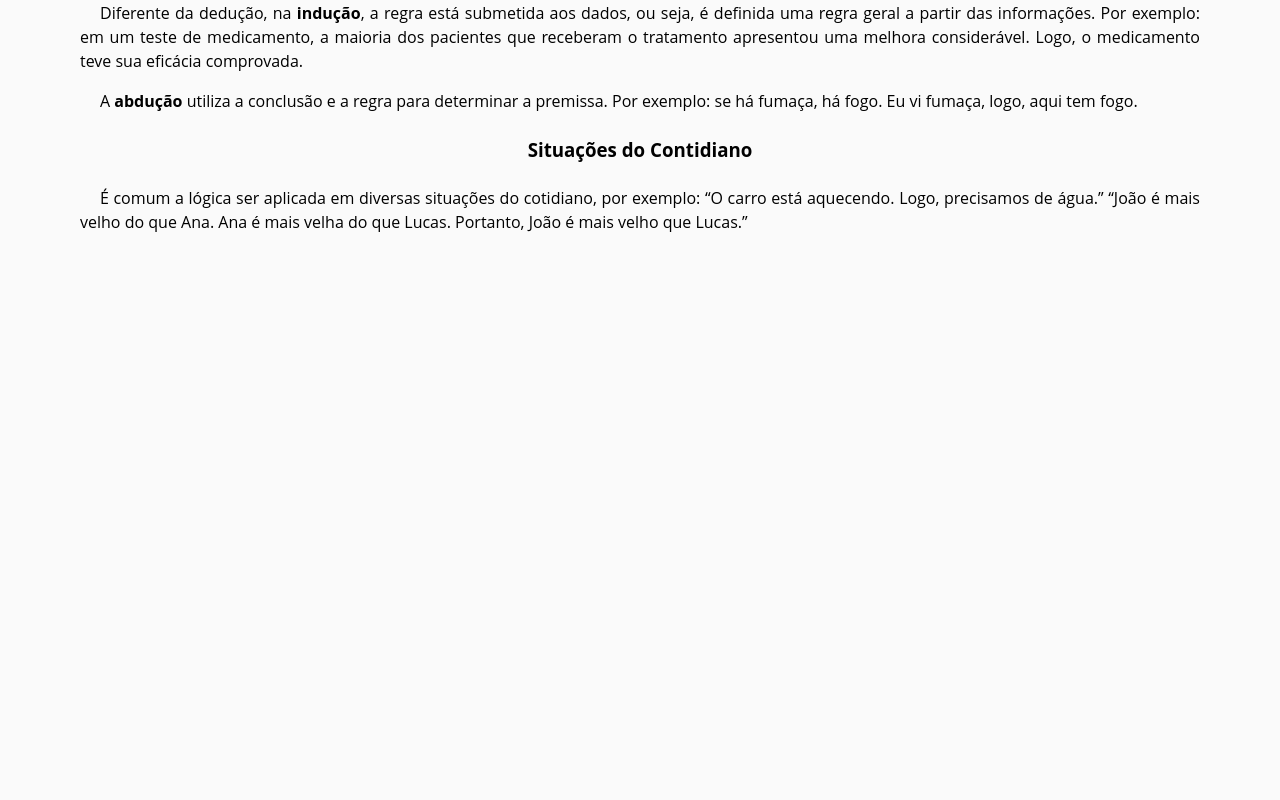
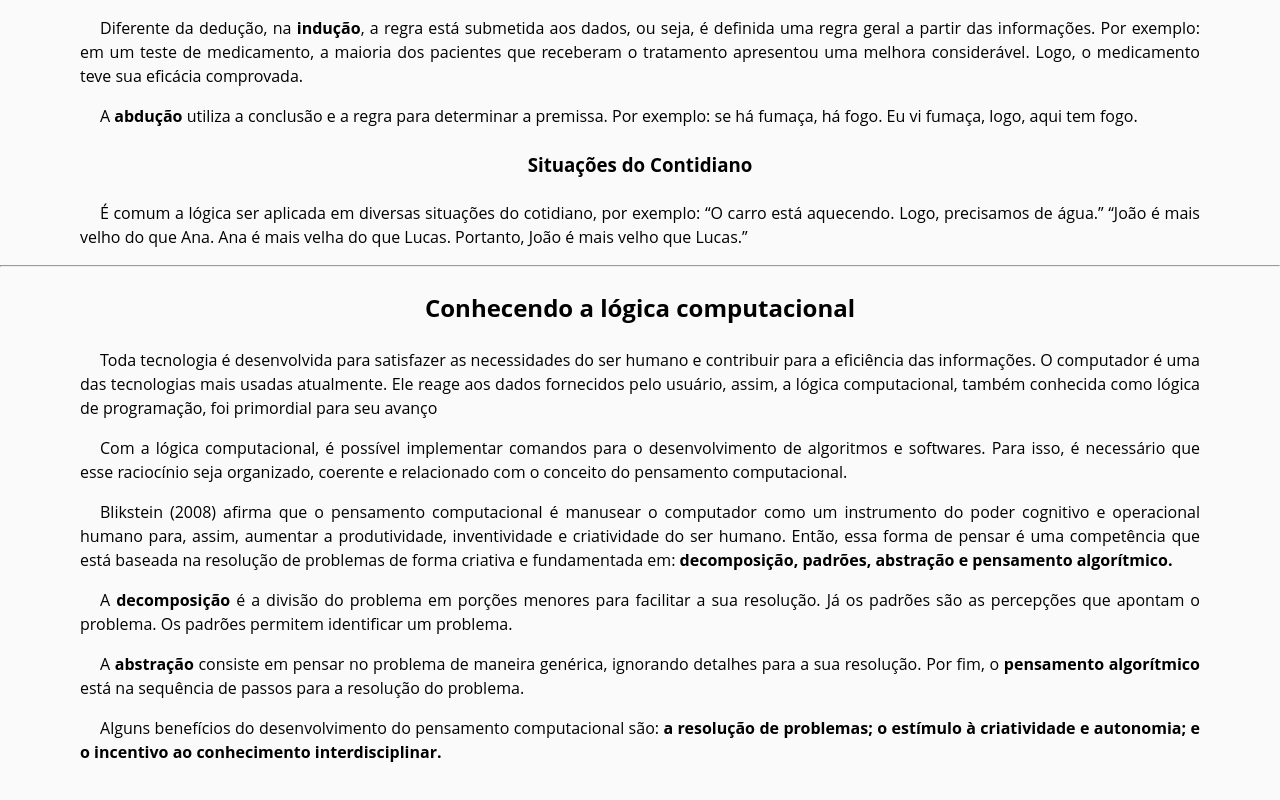
Before and after one commit to jpcchaves/softex-notes, a React (Create React App) app: page /modulo1 in a window 1280 px wide. Shown: the part 1532-2332 px from the top of the page. Before the commit the page ends 2006 px from the top, so only its background shows below. Built offline with nearby package versions, Linux system fonts and the light colour scheme.

Commit message:
pensamento computacional

```diff
--- a/src/App.js
+++ b/src/App.js
@@ -1,5 +1,5 @@
 // Router
-import { BrowserRouter, Routes, Route, Navigate } from "react-router-dom";
+import { BrowserRouter, Routes, Route } from "react-router-dom";
 // CSS
 import "./App.css";
 
--- a/src/pages/Modules.module.css
+++ b/src/pages/Modules.module.css
@@ -2,7 +2,7 @@
     margin-bottom: 15rem;
 }
 
-.module_container h2, h3, h4{
+.module_container h2, h3, h4, ul{
     text-align: center;
     margin: 1.5rem auto;
 }
--- a/src/pages/Modulo1/02 Raciocinio/Raciocinio.jsx
+++ b/src/pages/Modulo1/02 Raciocinio/Raciocinio.jsx
@@ -46,6 +46,7 @@ const Raciocinio = () => {
         mais velho do que Ana. Ana é mais velha do que Lucas. Portanto, João é
         mais velho que Lucas.”
       </p>
+      <hr/>
     </>
   );
 };
--- /dev/null
+++ b/src/pages/Modulo1/03 Pensamento Computacional/Computacional.jsx
@@ -0,0 +1,53 @@
+import React from "react";
+
+const Computacional = () => {
+  return (
+    <>
+      <h2>Conhecendo a lógica computacional</h2>
+      <p>
+        Toda tecnologia é desenvolvida para satisfazer as necessidades do ser
+        humano e contribuir para a eficiência das informações. O computador é
+        uma das tecnologias mais usadas atualmente. Ele reage aos dados
+        fornecidos pelo usuário, assim, a lógica computacional, também conhecida
+        como lógica de programação, foi primordial para seu avanço
+      </p>
+      <p>
+        Com a lógica computacional, é possível implementar comandos para o
+        desenvolvimento de algoritmos e softwares. Para isso, é necessário que
+        esse raciocínio seja organizado, coerente e relacionado com o conceito
+        do pensamento computacional.
+      </p>
+      <p>
+        Blikstein (2008) afirma que o pensamento computacional é manusear o
+        computador como um instrumento do poder cognitivo e operacional humano
+        para, assim, aumentar a produtividade, inventividade e criatividade do
+        ser humano. Então, essa forma de pensar é uma competência que está
+        baseada na resolução de problemas de forma criativa e fundamentada em:
+        <strong>
+          {" "}
+          decomposição, padrões, abstração e pensamento algorítmico.
+        </strong>
+      </p>
+      <p>
+        A <strong>decomposição</strong> é a divisão do problema em porções
+        menores para facilitar a sua resolução. Já os padrões são as percepções
+        que apontam o problema. Os padrões permitem identificar um problema.
+      </p>
+      <p>
+        A <strong>abstração</strong> consiste em pensar no problema de maneira
+        genérica, ignorando detalhes para a sua resolução. Por fim, o{" "}
+        <strong>pensamento algorítmico</strong> está na sequência de passos para
+        a resolução do problema.
+      </p>
+      <p>
+        Alguns benefícios do desenvolvimento do pensamento computacional são: <strong>
+            a
+            resolução de problemas; o estímulo à criatividade e autonomia; e o
+            incentivo ao conhecimento interdisciplinar.
+        </strong>
+      </p>
+    </>
+  );
+};
+
+export default Computacional;
--- a/src/pages/Modulo1/Modulo1.jsx
+++ b/src/pages/Modulo1/Modulo1.jsx
@@ -3,12 +3,14 @@ import styles from "../Modules.module.css";
 // Módulos
 import Logica from "./01 Logica/Logica";
 import Raciocinio from "./02 Raciocinio/Raciocinio";
+import Computacional from "./03 Pensamento Computacional/Computacional";
 
 const Modulo1 = () => {
   return (
     <div className={styles.module_container}>
       <Logica />
       <Raciocinio />
+      <Computacional />
     </div>
   );
 };
```
